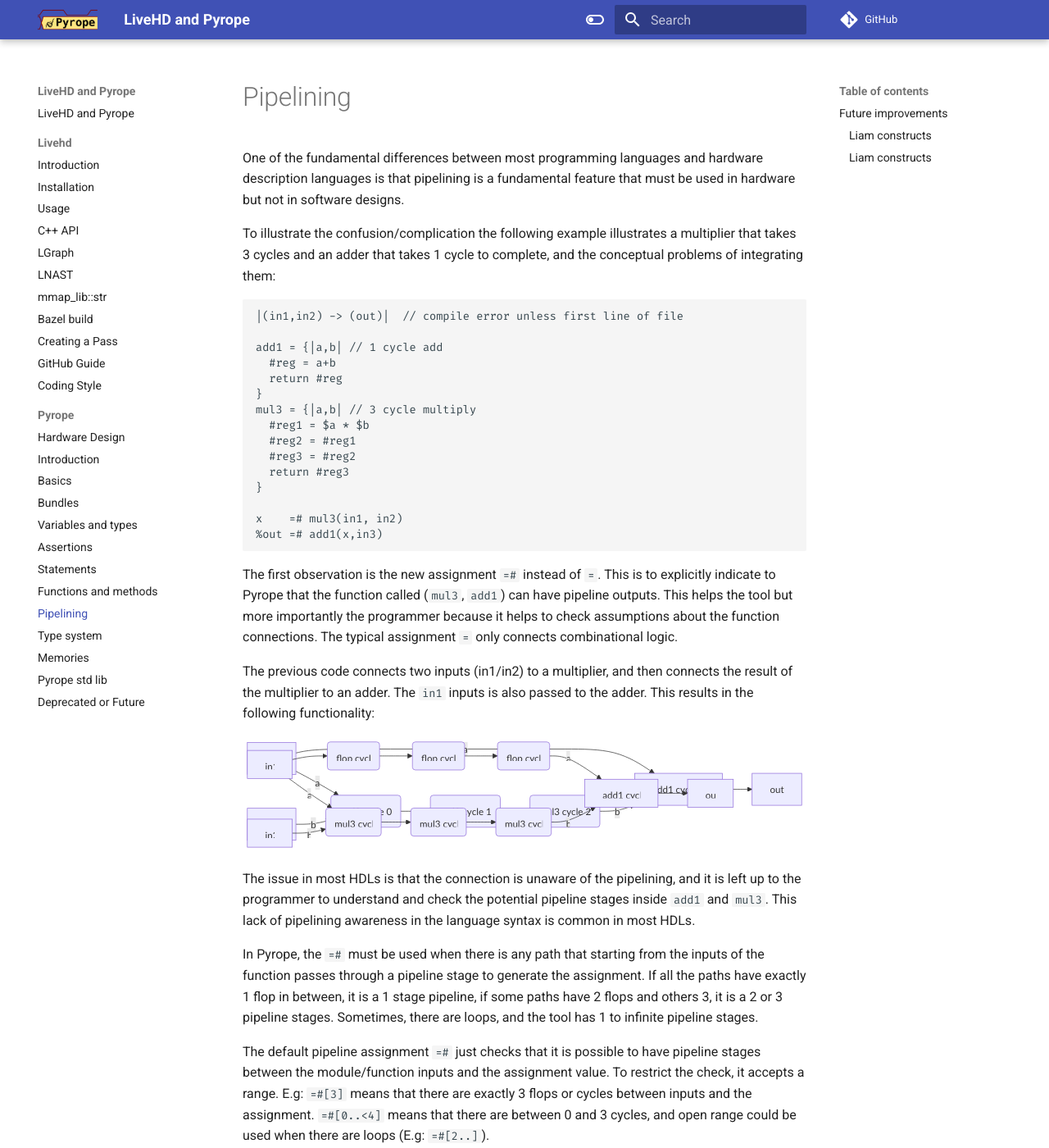
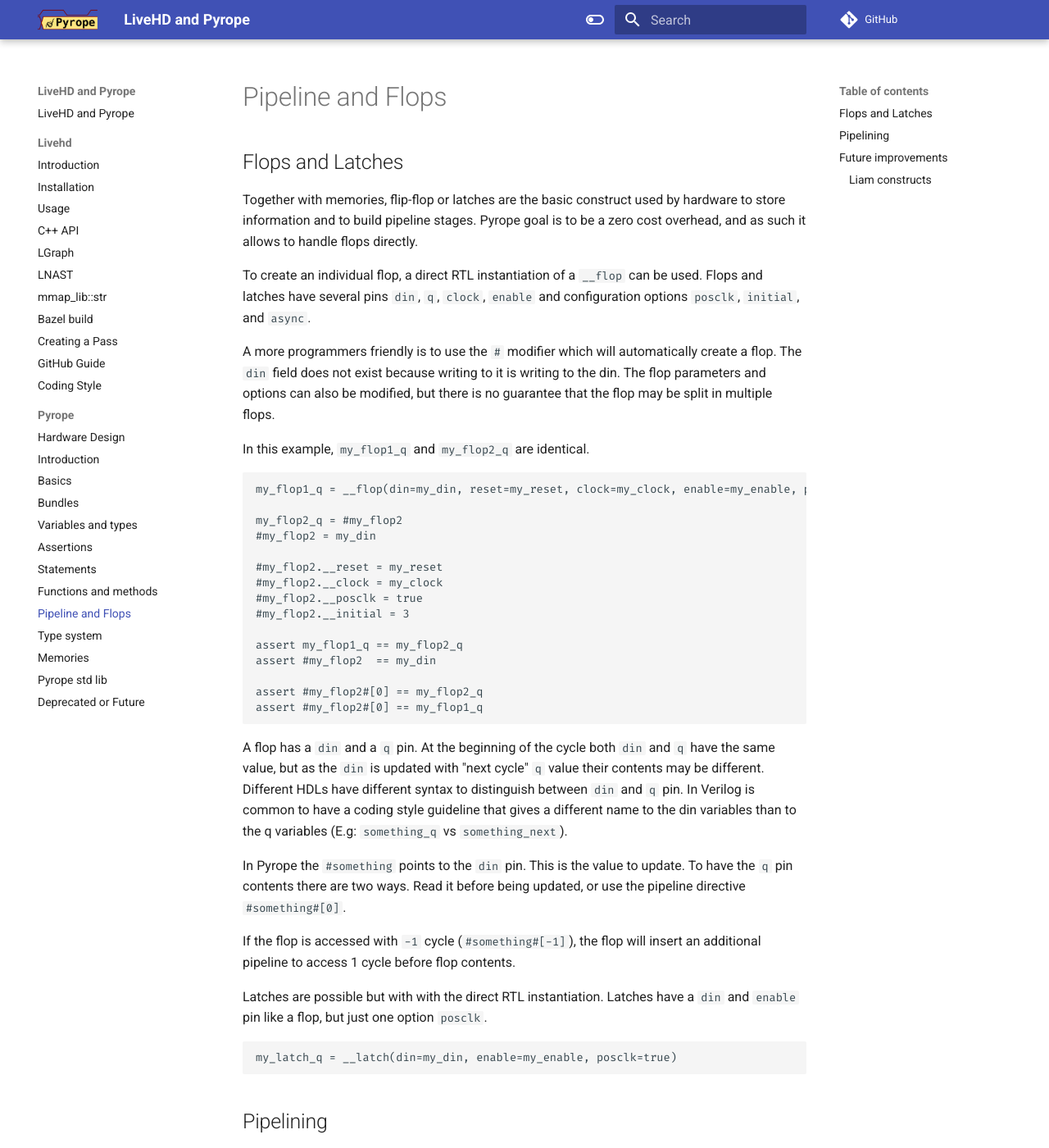
Before and after one commit to masc-ucsc/docs, an MkDocs documentation site: the page built from docs/pyrope/06b-pipelining.md, in a window 1280 px wide and 1400 px high. Shown: the whole window at 82% size. Built offline with MkDocs 1.6.1 and Material for MkDocs 9.7.7, drawn with Linux system fonts in a browser that asks for light colours; comment, search, counter and statistics services are not loaded.

Commit message:
add some Tommy feedback :=, and expand docs

````diff
--- a/docs/pyrope/06b-pipelining.md
+++ b/docs/pyrope/06b-pipelining.md
@@ -1,4 +1,66 @@
-# Pipelining
+# Pipeline and Flops
+
+
+## Flops and Latches
+
+Together with memories, flip-flop or latches are the basic construct used by hardware to store information and to build pipeline stages. Pyrope goal is to be a zero cost overhead, and as such it allows to handle flops directly.
+
+
+To create an individual flop, a direct RTL instantiation of a `__flop` can be
+used.  Flops and latches have several pins `din`, `q`, `clock`, `enable` and
+configuration options `posclk`, `initial`, and `async`.
+
+
+A more programmers friendly is to use the `#` modifier which will automatically
+create a flop. The `din` field does not exist because writing to it is writing
+to the din. The flop parameters and options can also be modified, but there is
+no guarantee that the flop may be split in multiple flops.
+
+
+In this example, `my_flop1_q` and `my_flop2_q` are identical.
+
+```
+my_flop1_q = __flop(din=my_din, reset=my_reset, clock=my_clock, enable=my_enable, posclk=true, initial=3, async=false)
+
+my_flop2_q = #my_flop2
+#my_flop2 = my_din
+
+#my_flop2.__reset = my_reset
+#my_flop2.__clock = my_clock
+#my_flop2.__posclk = true
+#my_flop2.__initial = 3
+
+assert my_flop1_q == my_flop2_q
+assert #my_flop2  == my_din
+
+assert #my_flop2#[0] == my_flop2_q
+assert #my_flop2#[0] == my_flop1_q
+```
+
+
+A flop has a `din` and a `q` pin. At the beginning of the cycle both `din` and
+`q` have the same value, but as the `din` is updated with "next cycle" `q`
+value their contents may be different. Different HDLs have different syntax to
+distinguish between `din` and `q` pin. In Verilog is common to have a coding
+style guideline that gives a different name to the din variables than to the q
+variables (E.g: `something_q` vs `something_next`).
+
+In Pyrope the `#something` points to the `din` pin. This is the value to
+update.  To have the `q` pin contents there are two ways. Read it before being
+updated, or use the pipeline directive `#something#[0]`.
+
+If the flop is accessed with `-1` cycle (`#something#[-1]`), the flop will insert
+an additional pipeline to access 1 cycle before flop contents.
+
+
+Latches are possible but with with the direct RTL instantiation. Latches have
+a `din` and `enable` pin like a flop, but just one option `posclk`.
+
+```
+my_latch_q = __latch(din=my_din, enable=my_enable, posclk=true)
+```
+
+## Pipelining
 
 One of the fundamental differences between most programming languages and hardware description languages is that pipelining is a
 fundamental feature that must be used in hardware but not in software designs.
@@ -191,5 +253,3 @@
 [^liam]: Liam: An Actor Based Programming Model for HDLs, Haven Skinner, Rafael
 T. Possignolo, and Jose Renau. 15th ACM-IEEE International Conference on Formal
 Methods and Models for System Design (MEMOCODE), October 2017.
-
-### Liam constructs
````
Also changed, not shown: docs/pyrope/04-variables.md (+1 -1 lines), docs/pyrope/06-functions.md (+1 -1 lines), docs/pyrope/07-typesystem.md (+38 -16 lines).
